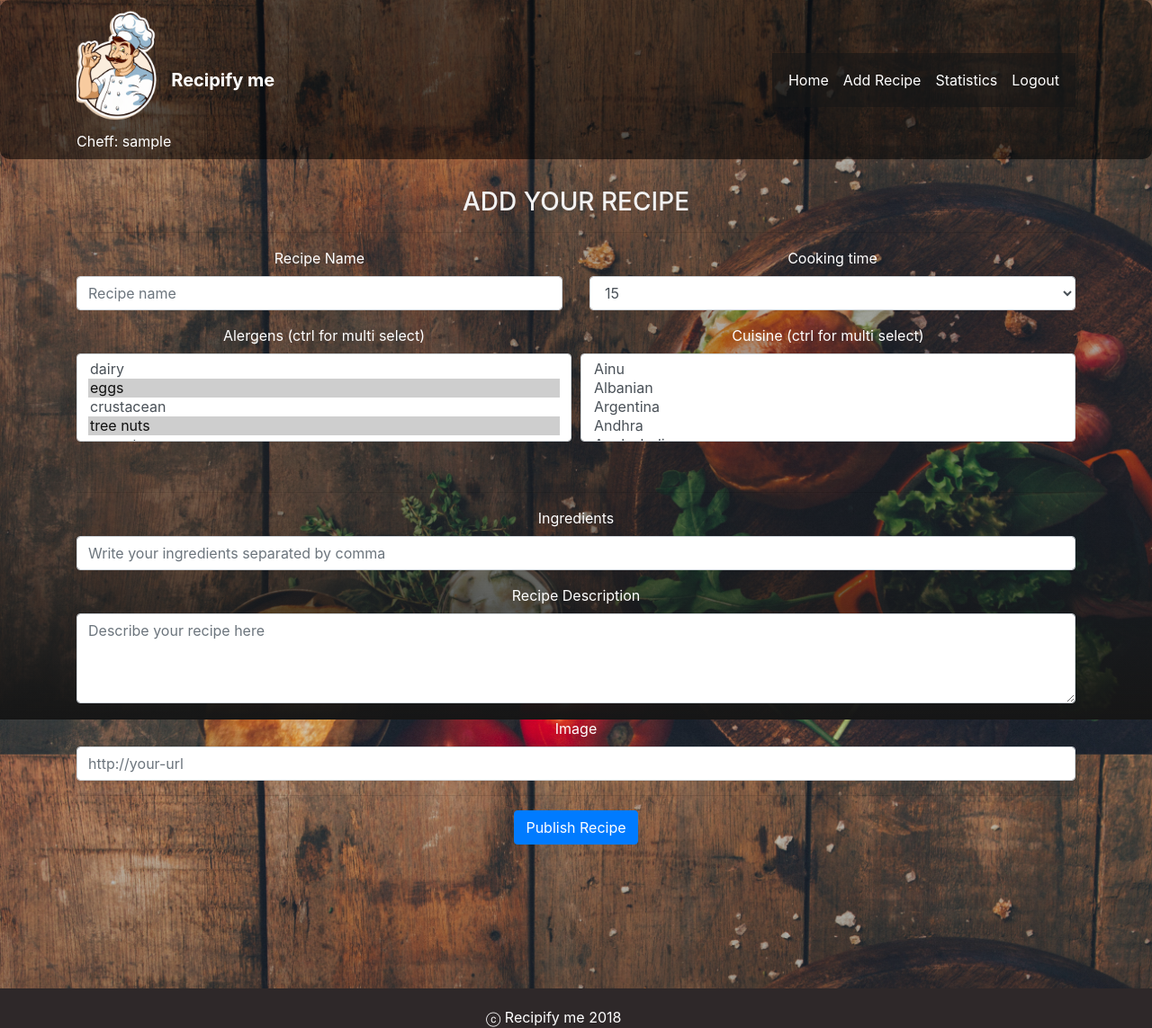
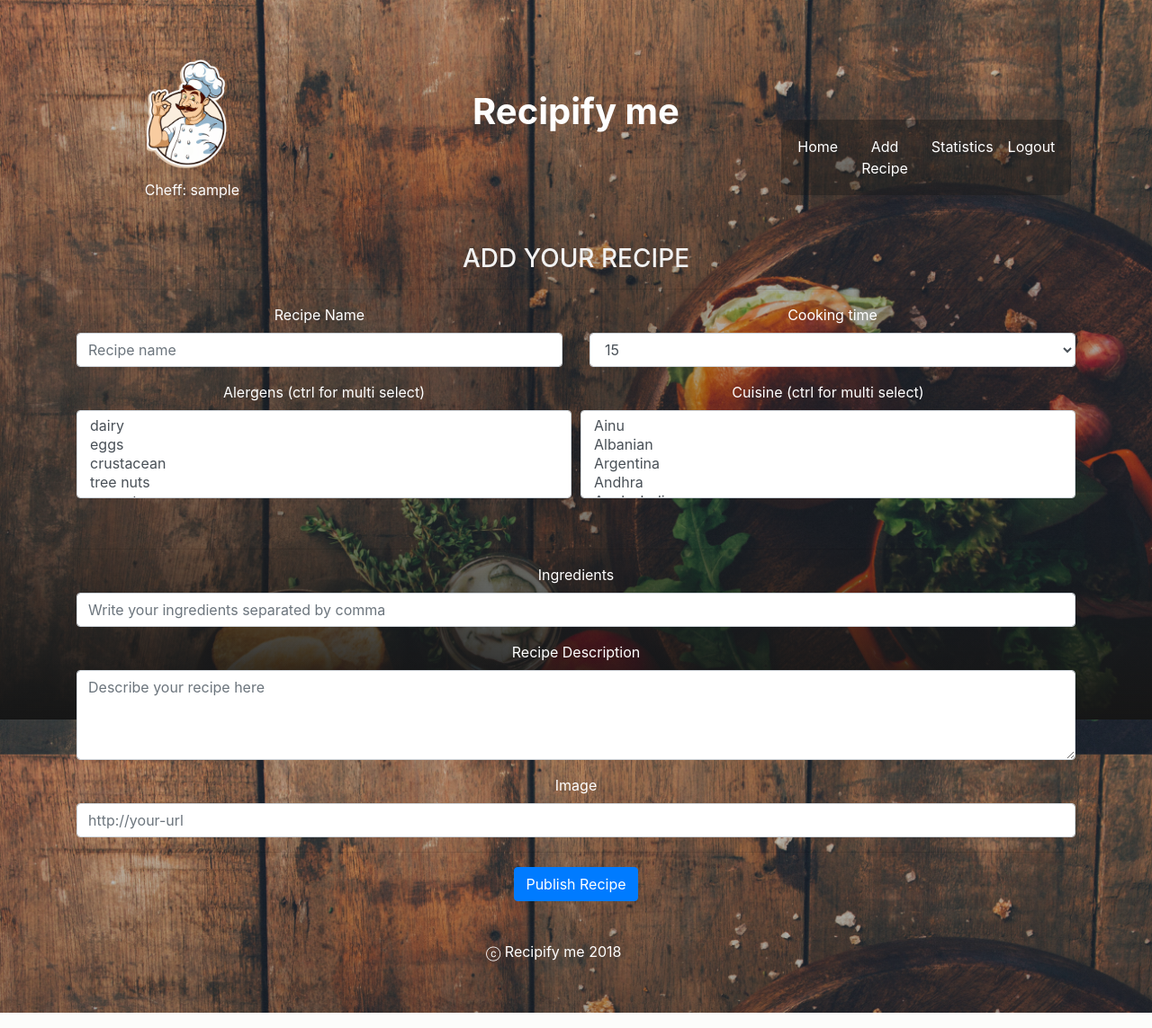
Before and after one commit to Migacz85/database-app, a Flask app: page /add_recipe in a window 1280 px wide. Shown: the whole page at 90% size. Run offline with Flask 2, Linux system fonts and the light colour scheme; the visitor is signed in with stand-in values (Sample User, id 1); some libraries are stand-ins or nearby versions.

Commit message:
fix: ux proper display of title logo and menubar

```diff
--- a/run.py
+++ b/run.py
@@ -83,7 +83,29 @@ def add_recipe():
     else:
         return redirect(url_for('index'))  # Only for registerred users
 
+    if request.method == 'POST':
+        recipes=mongo.db.recipes
+        recipes.insert({
+        'likes': 0,
+        'recipe-name' : request.form['recipe-name'] ,
+        'cooking-time': request.form['cooking-time'] ,
+        'cuisine': str(request.form.getlist('cuisine')) ,
+        'alergens': str(request.form.getlist('alergens')),
+        'recipe-description': request.form['recipe-description'],
+        'image-url' : request.form['image-url'],
+        'ingredients' : request.form['ing'],
+        'author': session['username']
+        })
 
+        #form variables
+        # request.form['recipe-name']
+        # request.form['cooking-time']
+        # str(request.form.getlist('cuisine'))
+        # str(request.form.getlist('alergens'))
+        # request.form['recipe-description']
+        # request.form['image-url']
+        # request.form['ing']
+        # session['username']
 
 
     return render_template("add_recipe.html", user=user)
--- a/static/css/style.css
+++ b/static/css/style.css
@@ -1,9 +1,9 @@
-.masthead {
+body {
   position: relative;
   width: 100%;
-  height: 100%;
+  height: 100vh;
   min-height: 35rem;
-  padding: 10rem 0;
+  /* padding: 10rem 0; */
   background: linear-gradient(to bottom, rgba(22, 22, 22, 0.1) 0%, rgba(22, 22, 22, 0.5) 75%, #161616 100%), url('../img/photo.jpeg');
   background-position: center;
   background-repeat: no-repeat;
@@ -37,22 +37,13 @@ a {
 
   width: 100px;
   height: 137px;
+  margin-top:62px;
 }
 
 #recipe-description {
  height:100px;
 }
 
-#mainNav {
-  background-color:#0000008c;
-  border-radius:10px;
-}
-
-#navbarResponsive > ul {
-
-  background-color: hsla(0, 0%, 9%, 0.637);
-  padding: 10px;
-}
 
 body {
   background-color: rgb(46, 40, 41);
@@ -73,25 +64,95 @@ p {
 }
 
 footer {
+  bottom: 0;
+  /* left: 40%; */
+  position: relative;
   margin: auto;
-  margin-top:20px;
-  padding:0px;
-  width:200px;
-  height:10%;
-
+  margin-top: 20px;
+  padding: 0px;
+  width: 200px;
+  height: 10%;
   background-color: hsla(204, 79%, 19%, 0);
-  color:white;
+  color: white;
 }
 
-/* bootstrap */
+.page_name{
 
+margin-top:100px;
+text-align: center;
+}
+
+/* Bootstrap */
+
+#navbarResponsive {
+  margin-right:10%;
+}
+
+.navbar-collapse {
+  z-index: 1;
+  position: absolute;
+  top: 133px;
+  right: 35px;
+  -ms-flex-preferred-size: 100%;
+  flex-basis: 100%;
+  -ms-flex-positive: 1;
+  flex-grow: 1;
+  -ms-flex-align: center;
+  align-items: center;
+}
+
+
+body > a {
+  text-align: center;
+}
+
+#mainNav {
+
+  border-radius:10px;
+}
+
+#navbarResponsive > ul {
+  background-color: hsla(0, 0%, 9%, 0.4);
+  border-radius:10px;
+  padding:10px;
+}
+
+#mainNav > div > a:nth-child(1) > div {
+  background-color: hsla(0, 0%, 9%, 0.4);
+  border-radius:10px;
+  box-shadow: 0 4px 8px 0 rgba(0, 0, 0, 0.2), 0 6px 20px 0 rgba(0, 0, 0, 0.19);
+  padding:10px;
+}
+
+#mainNav > div > a.navbar-brand.js-scroll-trigger.text-white > b {
+  margin: 40%;
+  background-color: hsla(0, 0%, 9%, 0.4);
+  border-radius:10px;
+  box-shadow: 0 4px 8px 0 rgba(0, 0, 0, 0.2), 0 6px 20px 0 rgba(0, 0, 0, 0.19);
+  padding:10px;
+  /* text-align:center; */
+}
+
+#mainNav > div > button {
+  background-color: hsla(0, 0%, 9%, 0.4);
+  border-radius:10px;
+  box-shadow: 0 4px 8px 0 rgba(0, 0, 0, 0.2), 0 6px 20px 0 rgba(0, 0, 0, 0.19);
+  padding:10px;
+  margin-top:115;
+}
+
+#navbarResponsive > ul {
+
+  /* background-color: hsla(0, 0%, 9%, 0.637); */
+  padding: 10px;
+}
 
 
 @media only screen and (max-width: 970px) {
 
   #navbarResponsive > ul {
     width: 150px;
-    background-color: hsla(0, 0%, 9%, 0.637);
+    /* background-color: hsla(0, 0%, 9%, 0.637); */
     padding: 10px;
   }
 
--- a/templates/add_recipe.html
+++ b/templates/add_recipe.html
@@ -2,7 +2,7 @@
 {% block content %}
 <h3 class="text-uppercase">Add your recipe </h3>
 <hr />
-<form class="text-white">
+<form class="text-white" method="POST">
     <div class="row">
 
         <div class="form-group col-md-6">
@@ -35,9 +35,9 @@
             <select id="alergens" name="alergens" class="form-control" class="multiselect-ui form-control" multiple="multiple">
 
                 <option> dairy </option>
-                <option selected> eggs </option>
+                <option> eggs </option>
                 <option> crustacean </option>
-                <option selected> tree nuts </option>
+                <option> tree nuts </option>
                 <option> peanuts </option>
                 <option> wheat </option>
                 <option> soybeans </option>
@@ -158,7 +158,7 @@
 
     <div class="form-group">
         <label for="ingredients">Ingredients</label>
-        <input type="text" class="form-control" id="ingredients" placeholder="Write your ingredients separated by comma">
+        <input type="text" class="form-control" id="ing" name="ing" placeholder="Write your ingredients separated by comma">
     </div>
 
 
--- a/templates/main.html
+++ b/templates/main.html
@@ -15,20 +15,26 @@
 </head>
 <body>
 
+
     <!-- Navigation -->
-    <nav class="navbar navbar-expand-lg navbar-light fixed-top" id="mainNav">
-        <div class="container">
+    <div class="containter">
 
-
-
-            <a href="{{url_for('index')}}">
+        <div class="row text-white mx-auto text-center">
+            <div class="col">     <a href="{{url_for('index')}}">
                     <img id="logo" src="/static/img/logo.png" alt="logo">
                     <div class="text-white">
                         {{user }}
                     </div>
 
-            <a class="navbar-brand js-scroll-trigger text-white" href="{{ url_for('index') }}"><b> Recipify me</b> </a>
-        </a>
+
+                </a>  </div>
+            <div class="col"> <h1 class="page_name" href="{{ url_for('index') }}"><b> Recipify me</b> </h1>  </div>
+            <div class="col">
+                    <nav class="navbar navbar-expand-lg navbar-light" id="mainNav">
+                            <div class="container">
+
+
+
 
 
 
@@ -85,6 +91,13 @@
                                 </div>
                             </div>
                         </nav>
+
+            </div>
+        </div>
+    </div>
+
+
+
     <div class="container-flex">
 
         <div class="masthead">
@@ -100,9 +113,9 @@
             </div>
 
         </div>
+    </div>
 
-
-    </div>
+    <br>
     <footer >
         ⓒ Recipify me 2018
     </footer>
```
Also changed, not shown: tests.py (added). Lines whose indentation alone changed are shown as unchanged.
